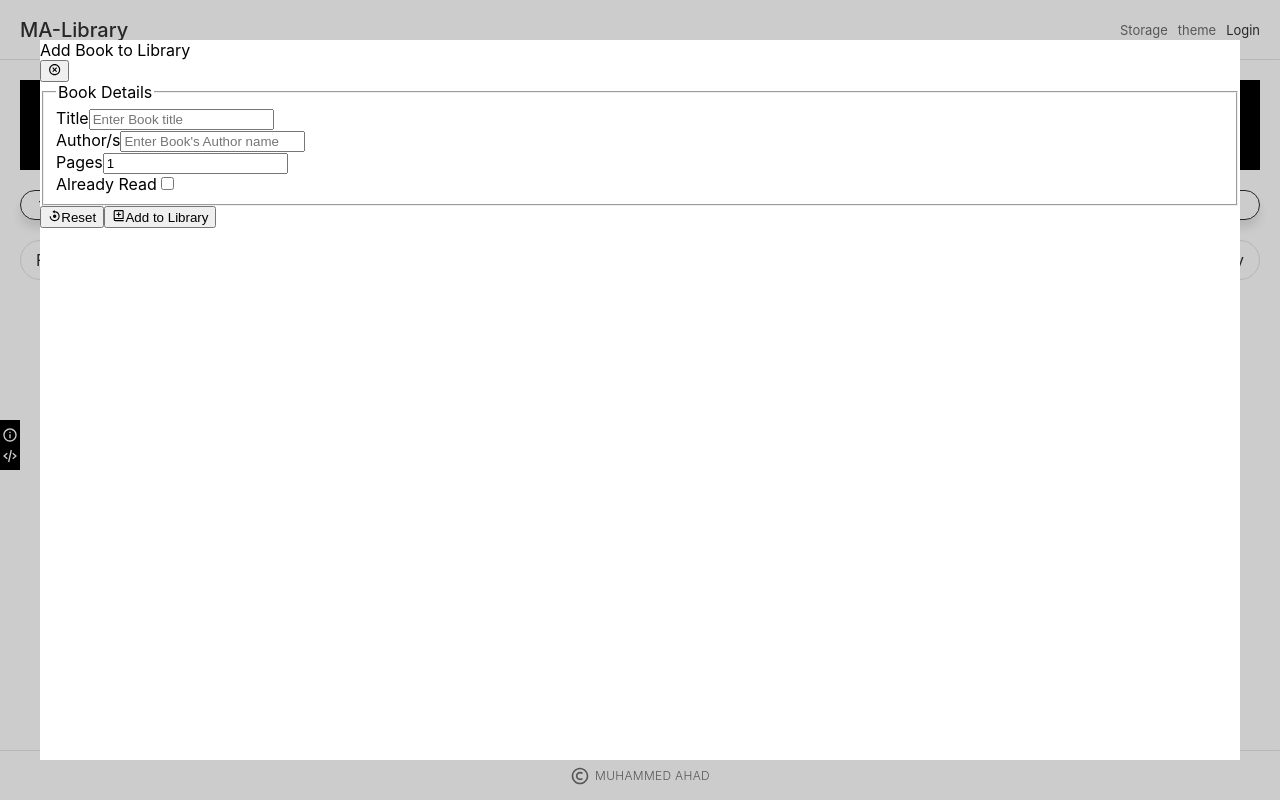
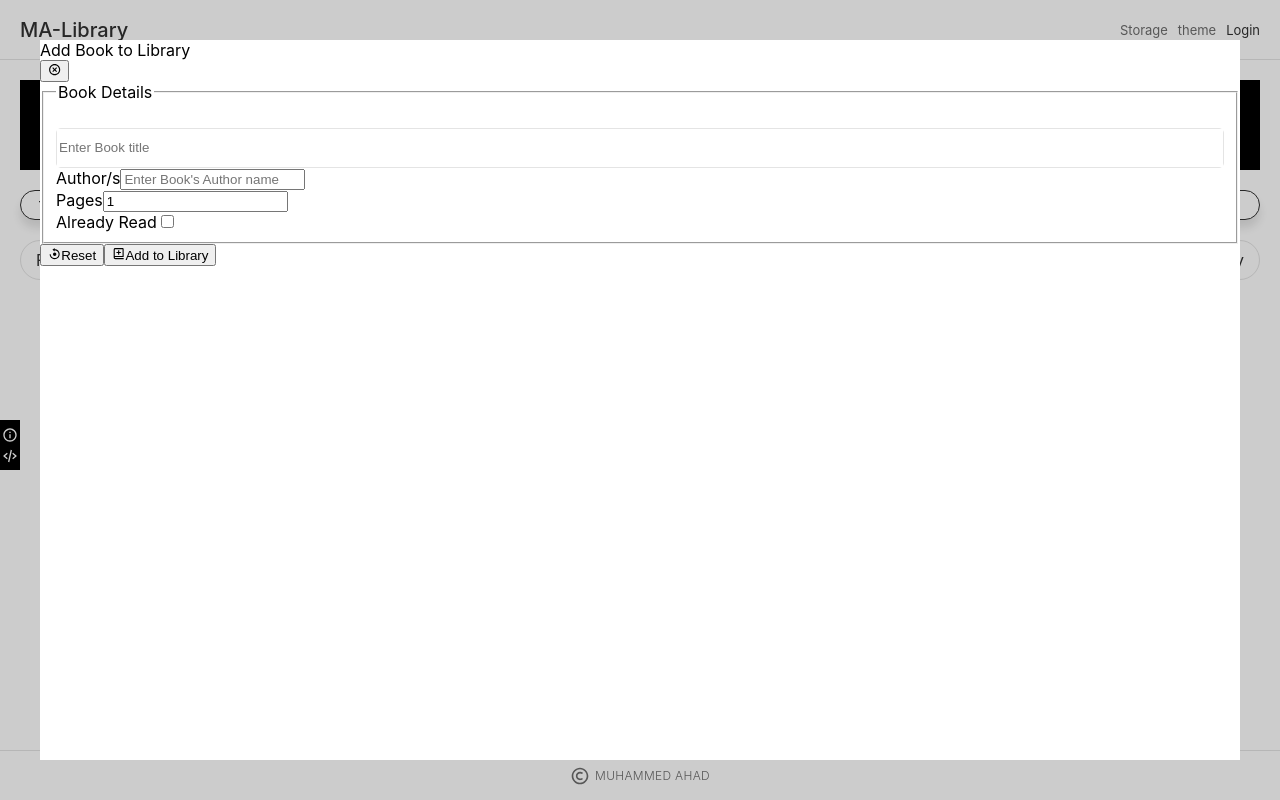
Before and after one commit to maaahad/ma-library, a Next.js app: page / in a window 1280 px wide. Both pictures are taken after a click on the button "Add Book". Built offline with nearby package versions, Linux system fonts and the light colour scheme.

Commit message:
testing on floating input label

```diff
--- a/components/bookForm.js
+++ b/components/bookForm.js
@@ -5,7 +5,7 @@ import React, { useReducer } from "react";
 // react-icons
 import { BiXCircle, BiBookAdd, BiReset } from "react-icons/bi";
 // sass styles
-
+import Styles from "../styles/bookForm.module.sass";
 // components
 
 // NOTE: we may need different ID prefix for different form use
@@ -60,8 +60,7 @@ export default function BookForm({
       <form onSubmit={handleFormSubmit}>
         <fieldset>
           <legend>Book Details</legend>
-          <div>
-            <label htmlFor="book-title">Title</label>
+          <div className={Styles.bookTitle}>
             <input
               id="book-title"
               type="text"
@@ -70,7 +69,9 @@ export default function BookForm({
               value={inputsState.title}
               onChange={handleInputChange}
               required
+              className={Styles.input}
             />
+            <label htmlFor="book-title">Title</label>
           </div>
           <div>
             <label htmlFor="author">Author/s</label>
--- a/styles/bookForm.module.sass
+++ b/styles/bookForm.module.sass
@@ -0,0 +1,35 @@
+@use "lightTheme"
+
+.bookTitle
+    // test
+    margin-top: 20px
+    position: relative
+    width: 100%
+    height: 40px
+    background-color: lightTheme.$bg_color_box
+    border: 1px solid lightTheme.$border_color_primary
+    border-radius: 5px
+
+    label
+        height: 30px
+        background-color: transparent
+        padding: 5px 10px
+        opacity: 0
+        position: absolute
+        left: 10px
+        bottom: 0
+        transition: all .3s ease-in
+        // transition: opacity .3s linear
+        // transition: bottom .3s linear
+
+    input
+        width: 100%
+        height: 100%
+        outline: none
+        border-width: 0
+
+    input:focus, input:valid
+        & + label
+            bottom: 25px
+            opacity: 1
+            background-color: white
```
